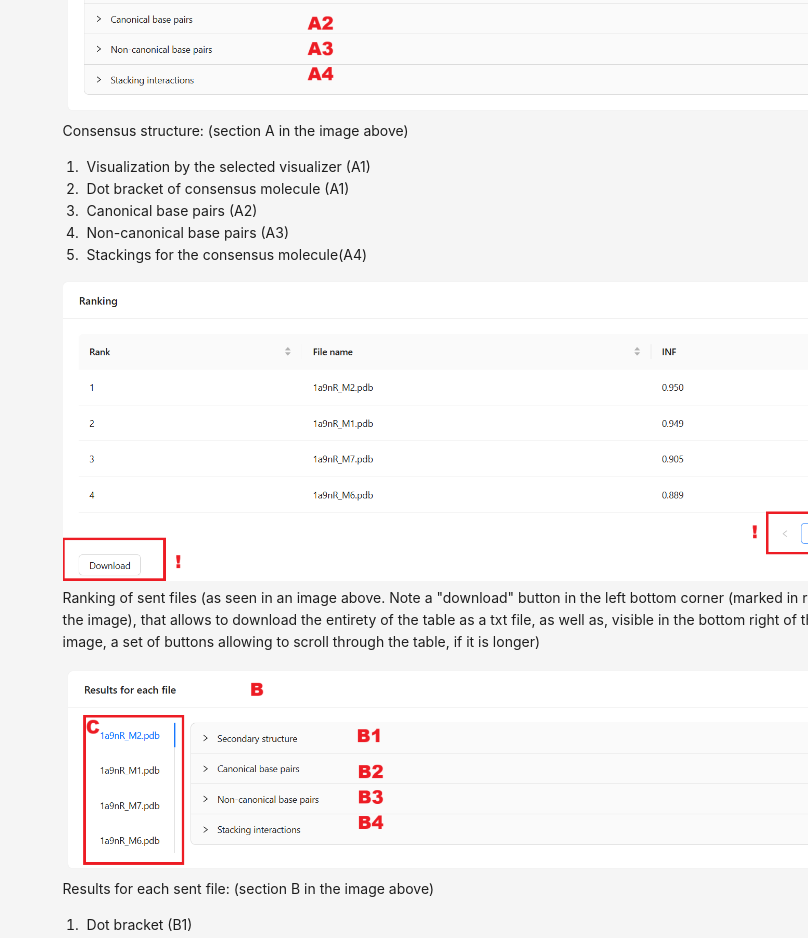
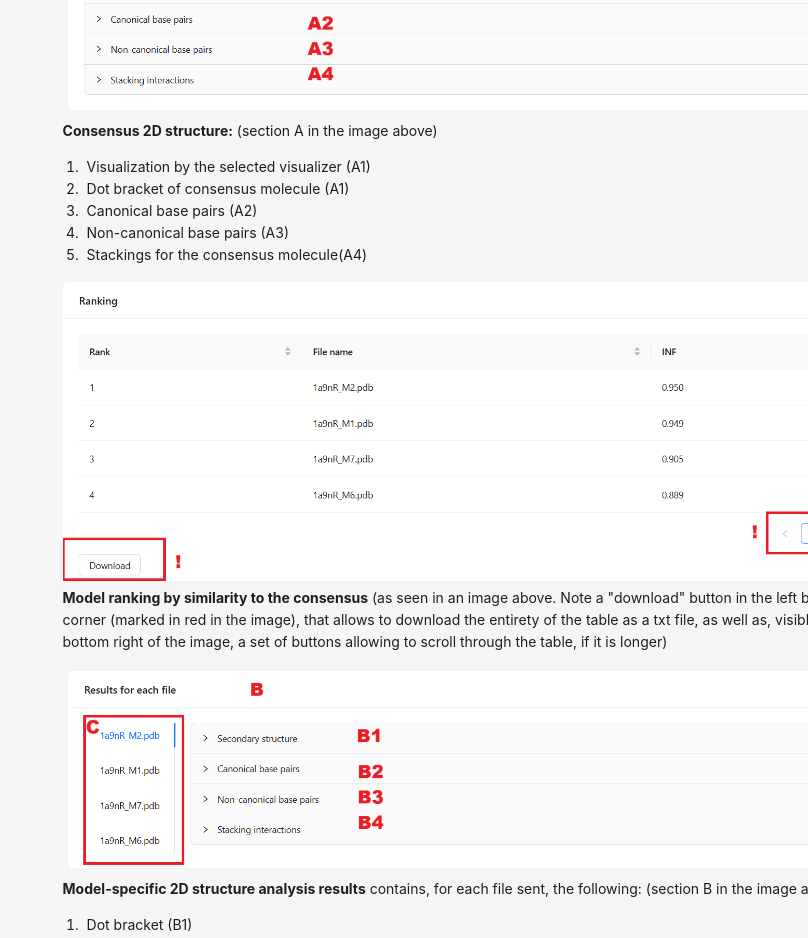
Before and after one commit to tzok/RNAtive, a React (Create React App) app in the folder my-app/: page /Help in a window 1280 px wide. Shown: the part 5360-6298 px from the top of the page, without its empty margins (472-1280 px from the left). Built offline with nearby package versions, Linux system fonts and the light colour scheme; no server answers.

Commit message:
headers for results changed
changed headers for the resutls page. Also in help.

```diff
--- a/my-app/src/Help.js
+++ b/my-app/src/Help.js
@@ -405,7 +405,7 @@ const Help = () => {
               }}
             />
             <Paragraph>
-              Consensus structure: (section A in the image above)
+              <b>Consensus 2D structure:</b> (section A in the image above)
             </Paragraph>
             <ol>
               <li>Visualization by the selected visualizer (A1)</li>
@@ -425,11 +425,12 @@ const Help = () => {
               }}
             />
             <Paragraph>
-              Ranking of sent files (as seen in an image above. Note a
-              "download" button in the left bottom corner (marked in red in the
-              image), that allows to download the entirety of the table as a txt
-              file, as well as, visible in the bottom right of the image, a set
-              of buttons allowing to scroll through the table, if it is longer)
+              <b>Model ranking by similarity to the consensus</b> (as seen in an
+              image above. Note a "download" button in the left bottom corner
+              (marked in red in the image), that allows to download the entirety
+              of the table as a txt file, as well as, visible in the bottom
+              right of the image, a set of buttons allowing to scroll through
+              the table, if it is longer)
             </Paragraph>
             <img
               src={results2b}
@@ -442,7 +443,8 @@ const Help = () => {
               }}
             />
             <Paragraph>
-              Results for each sent file: (section B in the image above)
+              <b>Model-specific 2D structure analysis results</b> contains, for
+              each file sent, the following: (section B in the image above)
             </Paragraph>
             <ol>
               <li>Dot bracket (B1)</li>
--- a/my-app/src/Home.js
+++ b/my-app/src/Home.js
@@ -868,13 +868,16 @@ function Home() {
         <Row justify={"center"}>
           <Col span={20}>
             <Card
-              title={"Consensus structure"}
+              title={"Consensus 2D structure"}
               style={{ marginBottom: "24px" }}
             >
               <Collapse items={consensusDetails} />
             </Card>
 
-            <Card title={"Ranking"} style={{ marginBottom: "24px" }}>
+            <Card
+              title={"Model ranking by similarity to the consensus"}
+              style={{ marginBottom: "24px" }}
+            >
               <Table dataSource={rankingRows} columns={rankingColumns} />
               <DownloadButton
                 dataSource={rankingRows}
@@ -884,7 +887,7 @@ function Home() {
             </Card>
 
             <Card
-              title={"Results for each file"}
+              title={"Model-specific 2D structure analysis results"}
               style={{ marginBottom: "24px" }}
             >
               <Tabs items={perFileDetails} tabPosition={"left"} />
```
